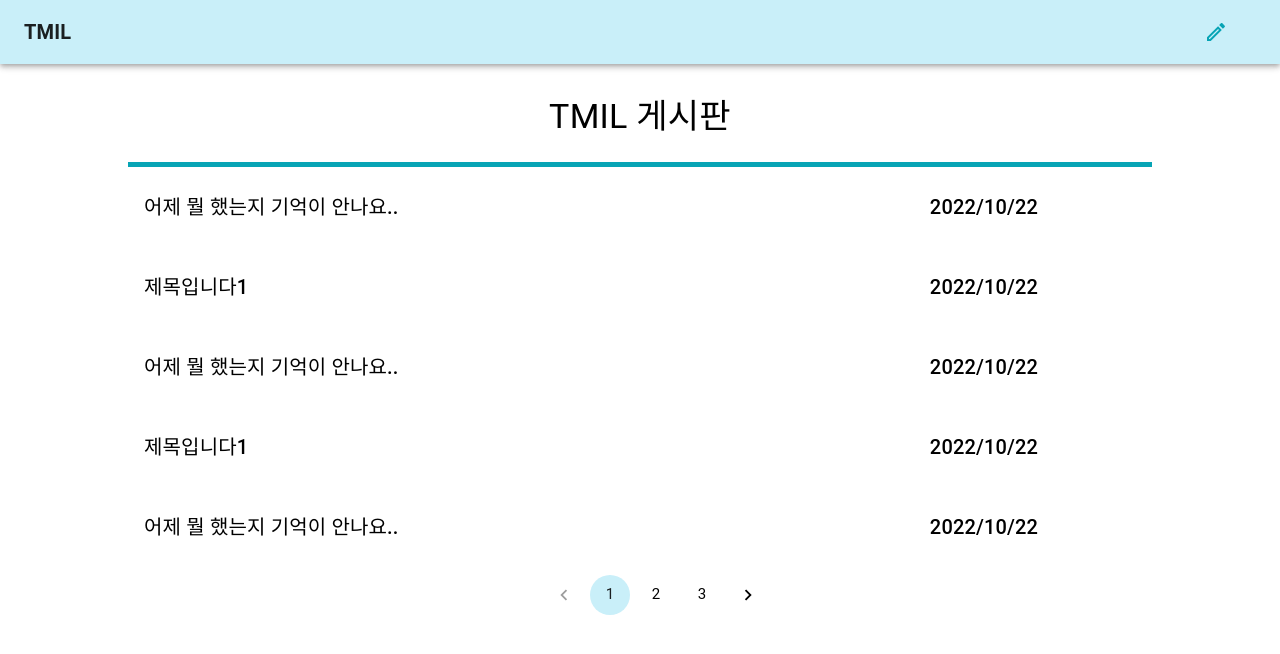
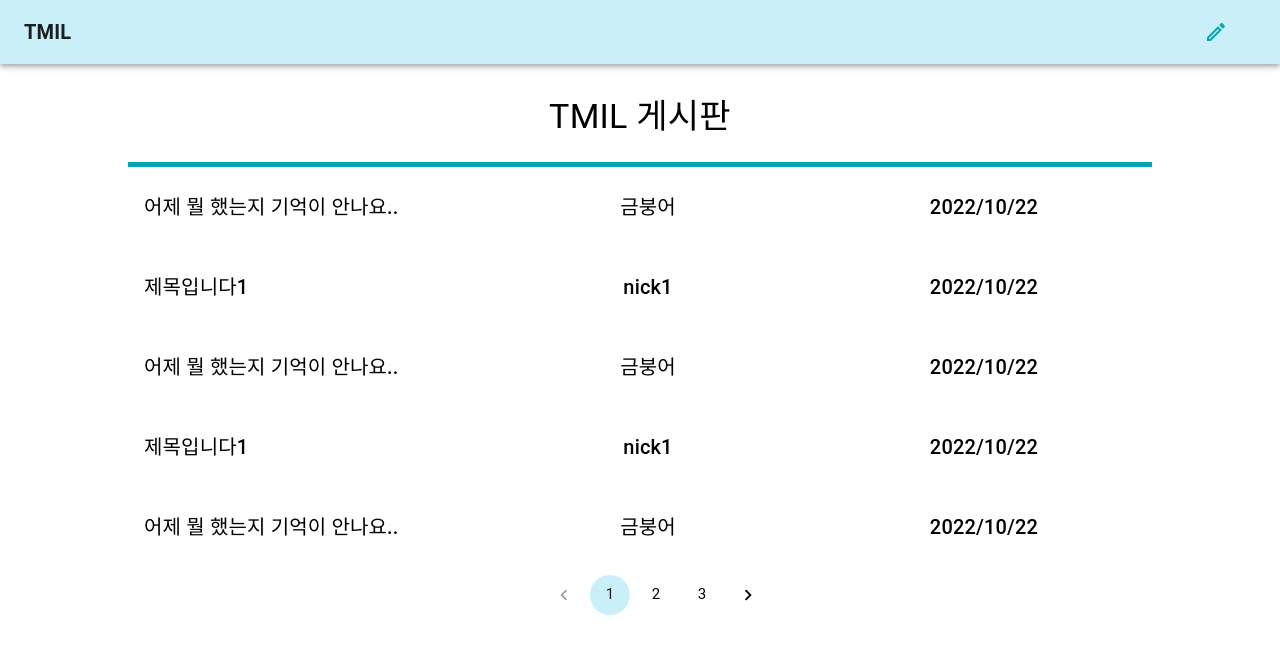
Before and after one commit to hanghae10Mini/TMIL, a React (Create React App) app: page / in a window 1280 px wide. Shown: the top 654 px of the page. Built offline with nearby package versions, Linux system fonts and the light colour scheme; data requests are answered from the project's data file.

Commit message:
철자 오류 수정

```diff
--- a/src/pages/Home.jsx
+++ b/src/pages/Home.jsx
@@ -72,7 +72,7 @@ export default function Home() {
               <Card
                 key={`${v.postId}`}
                 title={v.title}
-                usename={v.username}
+                username={v.username}
                 createdAt={v.createdAt}
               />
             ))}
```
